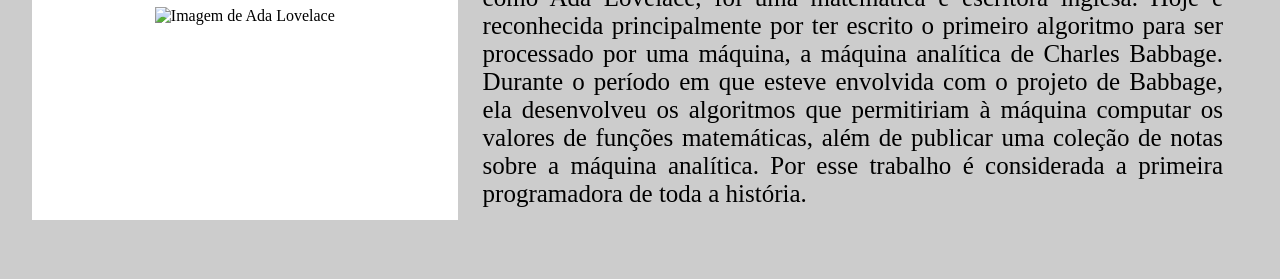
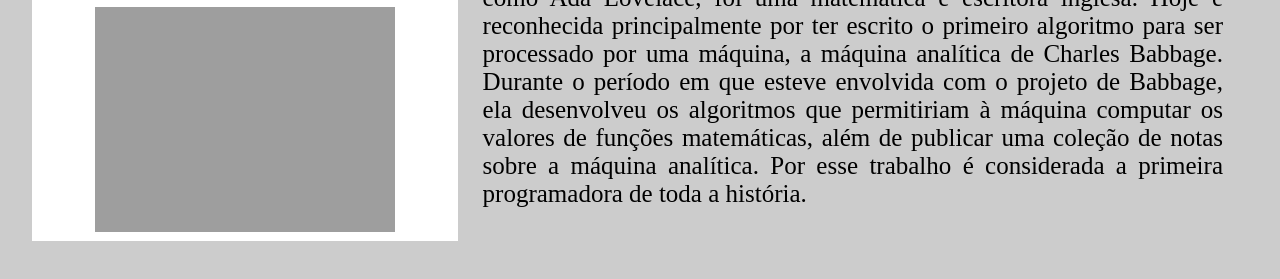
Before and after one commit to elisandralopes/ada-lovelace-descodificadas, a plain HTML site: page index.html in a window 1280 px wide. Shown: the part 117-396 px from the top of the page. Drawn offline with Linux system fonts and the light colour scheme; the site is published under a folder, as on GitHub Pages, so addresses that start at the root find nothing.

Commit message:
diretório da imagem corrigido

```diff
--- a/index.html
+++ b/index.html
@@ -9,10 +9,9 @@
   </head>
   <body>
     <div class="main">
-
       <div class="conteiner-title-img">
         <h1>Ada Lovelace</h1>
-        <img src="/Ada_Lovelace_portrait.jpg" alt="Imagem de Ada Lovelace" />
+        <img src="Ada_Lovelace_portrait.jpg" alt="Imagem de Ada Lovelace" />
       </div>
 
       <div class="conteiner-text">
@@ -22,8 +21,8 @@
           Ada Lovelace, foi uma matemática e escritora inglesa. Hoje é
           reconhecida principalmente por ter escrito o primeiro algoritmo para
           ser processado por uma máquina, a máquina analítica de Charles
-          Babbage. Durante o período em que esteve envolvida com o projeto
-          de Babbage, ela desenvolveu os algoritmos que permitiriam à máquina
+          Babbage. Durante o período em que esteve envolvida com o projeto de
+          Babbage, ela desenvolveu os algoritmos que permitiriam à máquina
           computar os valores de funções matemáticas, além de publicar uma
           coleção de notas sobre a máquina analítica. Por esse trabalho é
           considerada a primeira programadora de toda a história.
```
